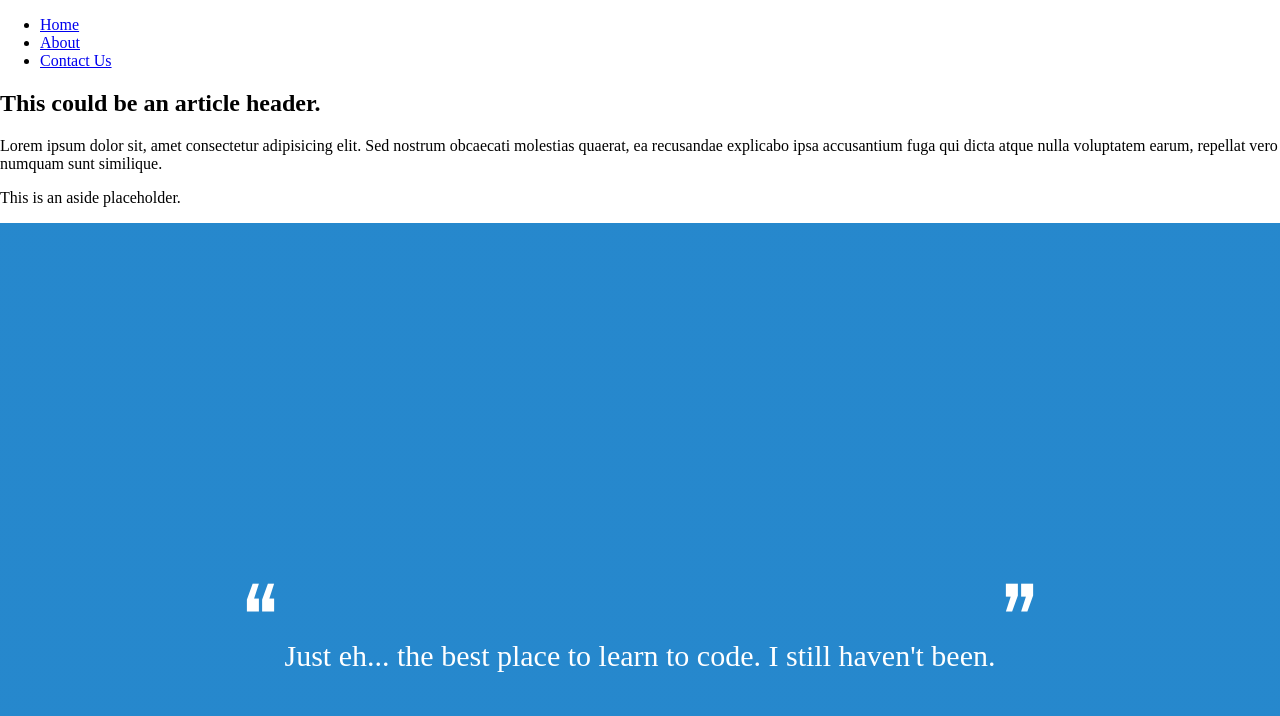
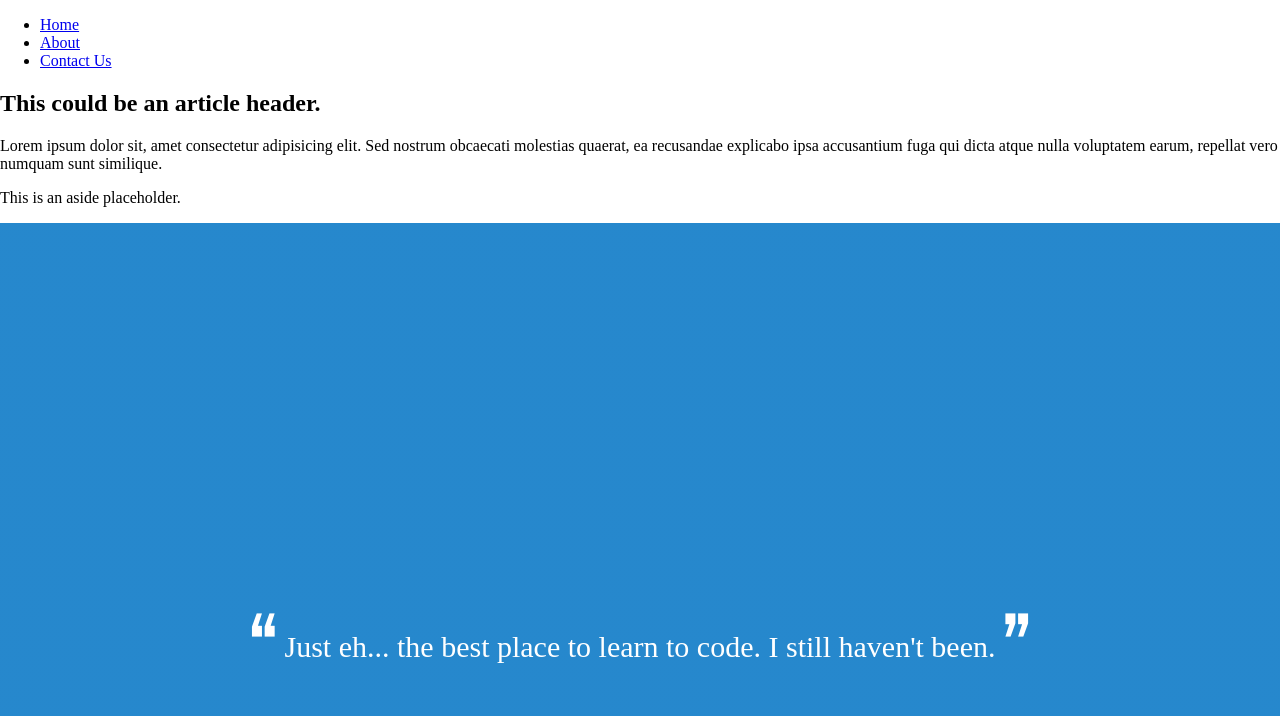
Before and after one commit to code-co-op/learning-web-development, a plain HTML site: page index.html in a window 1280 px wide. Shown: the part 800-1516 px from the top of the page. Drawn offline with nearby package versions, Linux system fonts and the light colour scheme.

Commit message:
Was able to subscript the quotation marks to have them sit closer to the text.

```diff
--- a/index.html
+++ b/index.html
@@ -40,9 +40,9 @@
 
       <article id="testimonials">
         <p>
-          <span class="testimonial-quote">“</span>
+          <span class="testimonial-quote"><sub>“</sub></span>
           Just eh... the best place to learn to code. I still haven't been.
-          <span class="testimonial-quote">”</span>
+          <span class="testimonial-quote"><sub>”</sub></span>
         </p>
       </article>
     </main>
```
